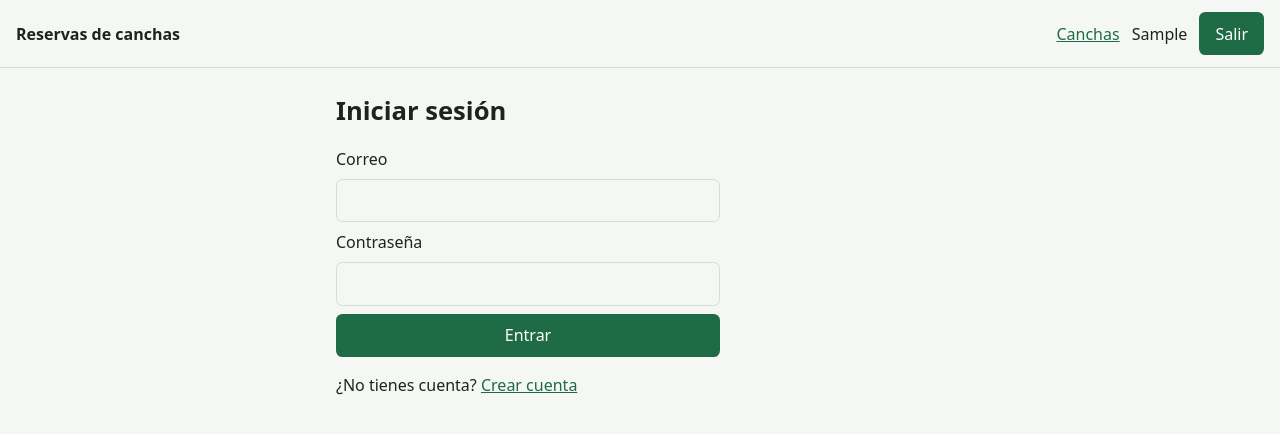
After one commit to Ems0606/DSaIA-Proyecto2, a Django app: page /cuentas/entrar/ in a window 1280 px wide. The commit adds this page. Shown: the top 434 px of the page. Run offline with Django 5.2, Linux system fonts and the light colour scheme; the visitor is signed in with stand-in values (Sample User, id 1).

Commit message:
feat(reservar): modelo Reserva con indice unico parcial, registro, acceso y reservar (C2, #6 y #7)

```diff
--- a/src/config/settings.py
+++ b/src/config/settings.py
@@ -58,6 +58,11 @@ DATABASES = {
     "default": {
         "ENGINE": "django.db.backends.sqlite3",
         "NAME": BASE_DIR / "db.sqlite3",
+        # Transacciones cortas que toman el bloqueo de escritura al empezar: dos reservas
+        # simultáneas se serializan y no fallan a mitad (specs/architecture.md).
+        "OPTIONS": {"transaction_mode": "IMMEDIATE", "timeout": 5},
+        # Archivo y no memoria compartida: la prueba de concurrencia usa hilos con conexiones propias.
+        "TEST": {"NAME": BASE_DIR / "test_db.sqlite3"},
     }
 }
 
@@ -70,4 +75,5 @@ TIME_ZONE = "America/Panama"
 USE_I18N = True
 USE_TZ = True
 STATIC_URL = "/static/"
+LOGIN_URL = "/cuentas/entrar/"
 DEFAULT_AUTO_FIELD = "django.db.models.BigAutoField"
--- a/src/config/urls.py
+++ b/src/config/urls.py
@@ -1,10 +1,14 @@
 """Project routes."""
 from django.urls import path
 
-from src.reservas.views import catalogo, disponibilidad, inicio
+from src.reservas.views import catalogo, disponibilidad, entrar, inicio, registro, reservar, salir
 
 urlpatterns = [
     path("", inicio, name="inicio"),
     path("canchas/", catalogo, name="canchas"),
     path("canchas/<int:cancha_id>/disponibilidad/", disponibilidad, name="disponibilidad"),
+    path("canchas/<int:cancha_id>/reservas/", reservar, name="reservar"),
+    path("cuentas/registro/", registro, name="registro"),
+    path("cuentas/entrar/", entrar, name="entrar"),
+    path("cuentas/salir/", salir, name="salir"),
 ]
--- /dev/null
+++ b/src/reservas/cuentas.py
@@ -0,0 +1,40 @@
+"""Registro y acceso con el sistema de usuarios de Django (D-015).
+
+El correo se guarda como `username`, sin espacios en los extremos y en minúsculas (D-014).
+"""
+from django.contrib.auth import get_user_model
+from django.core.exceptions import ValidationError
+from django.core.validators import validate_email
+
+LARGO_MINIMO_CONTRASENA = 8
+MENSAJE_ACCESO = "El correo o la contraseña no son correctos."
+
+
+def normalizar_correo(texto):
+    return (texto or "").strip().lower()
+
+
+def validar_registro(nombre, correo, contrasena):
+    """Devuelve un diccionario campo -> mensaje con los errores; vacío si todo es válido."""
+    errores = {}
+    if not (nombre or "").strip():
+        errores["nombre"] = "Escribe tu nombre."
+    correo_normalizado = normalizar_correo(correo)
+    try:
+        validate_email(correo_normalizado)
+    except ValidationError:
+        errores["correo"] = "Escribe un correo válido."
+    else:
+        if len(correo_normalizado) > 150:
+            errores["correo"] = "El correo es demasiado largo."
+        elif get_user_model().objects.filter(username=correo_normalizado).exists():
+            errores["correo"] = "Ese correo ya tiene una cuenta."
+    if len(contrasena or "") < LARGO_MINIMO_CONTRASENA:
+        errores["contrasena"] = f"La contraseña debe tener al menos {LARGO_MINIMO_CONTRASENA} caracteres."
+    return errores
+
+
+def crear_usuario(nombre, correo, contrasena):
+    return get_user_model().objects.create_user(
+        username=normalizar_correo(correo), password=contrasena, first_name=nombre.strip()
+    )
--- a/src/reservas/static/reservas/estilo.css
+++ b/src/reservas/static/reservas/estilo.css
@@ -223,3 +223,38 @@ button {
 .nota {
     font-size: 0.9rem;
 }
+
+.encabezado nav {
+    display: flex;
+    flex-wrap: wrap;
+    gap: 0.75rem;
+    align-items: center;
+}
+
+.salir {
+    margin: 0;
+}
+
+.formulario {
+    display: grid;
+    gap: 0.5rem;
+    max-width: 24rem;
+    margin: 1rem 0;
+}
+
+.formulario input {
+    padding: 0.55rem;
+    border: 1px solid var(--borde);
+    border-radius: 0.4rem;
+    background: var(--fondo);
+    color: var(--texto);
+    font: inherit;
+}
+
+.formulario .aviso {
+    margin: 0;
+}
+
+.reservar {
+    margin: 0;
+}
--- a/src/reservas/templates/reservas/base.html
+++ b/src/reservas/templates/reservas/base.html
@@ -9,9 +9,21 @@
 <body>
     <header class="encabezado">
         <a class="marca" href="{% url 'inicio' %}">Reservas de canchas</a>
-        <nav><a href="{% url 'canchas' %}">Canchas</a></nav>
+        <nav>
+            <a href="{% url 'canchas' %}">Canchas</a>
+            {% if user.is_authenticated %}
+            <span class="usuario">{{ user.first_name|default:user.username }}</span>
+            <form method="post" action="{% url 'salir' %}" class="salir">{% csrf_token %}<button type="submit">Salir</button></form>
+            {% else %}
+            <a href="{% url 'entrar' %}">Entrar</a>
+            <a href="{% url 'registro' %}">Crear cuenta</a>
+            {% endif %}
+        </nav>
     </header>
     <main>
+        {% if messages %}
+        {% for mensaje in messages %}<p class="aviso" role="status">{{ mensaje }}</p>{% endfor %}
+        {% endif %}
         {% block contenido %}{% endblock %}
     </main>
 </body>
--- /dev/null
+++ b/src/reservas/templates/reservas/entrar.html
@@ -0,0 +1,19 @@
+{% extends "reservas/base.html" %}
+
+{% block titulo %}Iniciar sesión{% endblock %}
+
+{% block contenido %}
+<h1>Iniciar sesión</h1>
+{% if error %}<p class="aviso error" role="alert">{{ error }}</p>{% endif %}
+<form method="post" class="formulario">{% csrf_token %}
+    <input type="hidden" name="next" value="{{ siguiente }}">
+    <label for="correo">Correo</label>
+    <input id="correo" name="correo" type="email" value="{{ correo }}" required>
+
+    <label for="contrasena">Contraseña</label>
+    <input id="contrasena" name="contrasena" type="password" required>
+
+    <button type="submit">Entrar</button>
+</form>
+<p>¿No tienes cuenta? <a href="{% url 'registro' %}">Crear cuenta</a></p>
+{% endblock %}
--- a/src/reservas/views.py
+++ b/src/reservas/views.py
@@ -1,9 +1,17 @@
+from urllib.parse import urlencode
+
+from django.contrib import messages
+from django.contrib.auth import authenticate, login, logout
+from django.db import OperationalError
+from django.http import HttpResponse
 from django.shortcuts import get_object_or_404, render
+from django.urls import reverse
+from django.utils.http import url_has_allowed_host_and_scheme
 from django.views.decorators.csrf import csrf_exempt
-from django.views.decorators.http import require_safe
+from django.views.decorators.http import require_POST, require_http_methods, require_safe
 
-from src.reservas import reloj, servicios
-from src.reservas.dominio import ZONA_PANAMA, FechaInvalida
+from src.reservas import cuentas, reloj, servicios
+from src.reservas.dominio import ZONA_PANAMA, FechaInvalida, ReservaInvalida
 from src.reservas.models import Cancha
 
 
@@ -35,3 +43,88 @@ def disponibilidad(request, cancha_id):
         return render(request, "reservas/disponibilidad.html", contexto, status=400)
     contexto.update(fecha=fecha, franjas=franjas, error=None)
     return render(request, "reservas/disponibilidad.html", contexto)
+
+
+@require_http_methods(["GET", "POST"])
+def registro(request):
+    if request.method == "GET":
+        return render(request, "reservas/registro.html", {"datos": {}, "errores": {}})
+    datos = {"nombre": request.POST.get("nombre", ""), "correo": request.POST.get("correo", "")}
+    errores = cuentas.validar_registro(datos["nombre"], datos["correo"], request.POST.get("contrasena", ""))
+    if errores:
+        return render(request, "reservas/registro.html", {"datos": datos, "errores": errores}, status=400)
+    cuentas.crear_usuario(datos["nombre"], datos["correo"], request.POST["contrasena"])
+    messages.success(request, "Tu cuenta quedó creada. Ahora inicia sesión.")
+    return _ver_otro(reverse("entrar"))
+
+
+def _ver_otro(url):
+    """Redirección 303 a un GET, como pide el contrato tras un POST válido."""
+    respuesta = HttpResponse(status=303)
+    respuesta["Location"] = url
+    return respuesta
+
+
+def _destino_seguro(request, por_defecto):
+    destino = request.POST.get("next") or request.GET.get("next") or ""
+    if destino and url_has_allowed_host_and_scheme(destino, allowed_hosts={request.get_host()}):
+        return destino
+    return por_defecto
+
+
+@require_http_methods(["GET", "POST"])
+def entrar(request):
+    siguiente = request.POST.get("next") or request.GET.get("next") or ""
+    if request.method == "GET":
+        return render(request, "reservas/entrar.html", {"correo": "", "error": None, "siguiente": siguiente})
+    correo = cuentas.normalizar_correo(request.POST.get("correo"))
+    usuario = authenticate(request, username=correo, password=request.POST.get("contrasena", ""))
+    if usuario is None:
+        contexto = {"correo": request.POST.get("correo", ""), "error": cuentas.MENSAJE_ACCESO, "siguiente": siguiente}
+        return render(request, "reservas/entrar.html", contexto, status=400)
+    login(request, usuario)
+    return _ver_otro(_destino_seguro(request, reverse("canchas")))
+
+
+@require_POST
+def salir(request):
+    logout(request)
+    return _ver_otro(reverse("canchas"))
+
+
+def _volver_a_disponibilidad(cancha, texto_fecha):
+    return f"{reverse('disponibilidad', args=[cancha.pk])}?{urlencode({'fecha': texto_fecha})}"
+
+
+@require_POST
+def reservar(request, cancha_id):
+    cancha = get_object_or_404(Cancha, pk=cancha_id)
+    texto_fecha = request.POST.get("fecha", "")
+    texto_hora = request.POST.get("hora", "")
+    if not request.user.is_authenticated:
+        destino = _volver_a_disponibilidad(cancha, texto_fecha)
+        respuesta = HttpResponse(status=302)
+        respuesta["Location"] = f"{reverse('entrar')}?{urlencode({'next': destino})}"
+        return respuesta
+    try:
+        reserva = servicios.reservar(request.user, cancha, texto_fecha, texto_hora, reloj.ahora())
+    except (FechaInvalida, ReservaInvalida) as error:
+        return _rechazo(request, cancha, texto_fecha, str(error), 400)
+    except servicios.CanchaInactiva:
+        return _rechazo(request, cancha, texto_fecha, "Esa cancha no está disponible para reservar.", 409)
+    except servicios.FranjaOcupada:
+        return _rechazo(request, cancha, texto_fecha, "Esa franja ya está ocupada. Elige otra. (franja_ocupada)", 409)
+    except OperationalError:
+        return _rechazo(request, cancha, texto_fecha, "El sistema está ocupado. Intenta de nuevo en unos segundos.", 503)
+    messages.success(request, f"Reserva confirmada: {cancha.nombre}, {texto_fecha} a las {texto_hora}.")
+    return _ver_otro(_volver_a_disponibilidad(cancha, texto_fecha))
+
+
+def _rechazo(request, cancha, texto_fecha, mensaje, estado):
+    """Pantalla de error de negocio; no se modificó ningún dato (BR12)."""
+    contexto = {"cancha": cancha, "fecha_texto": texto_fecha, "franjas": [], "error": mensaje}
+    try:
+        contexto["fecha"], contexto["franjas"] = servicios.consultar_disponibilidad(cancha, texto_fecha, reloj.ahora())
+    except FechaInvalida:
+        pass
+    return render(request, "reservas/disponibilidad.html", contexto, status=estado)
```
Also changed, not shown: docs/ai-log.md (+2 -1 lines), docs/evidencia-c2/pruebas-verde.md (added, +26 -0 lines), docs/traceability.md (+4 -4 lines), src/reservas/dominio.py (+33 -4 lines), src/reservas/models.py (+34 -0 lines), src/reservas/servicios.py (+41 -7 lines), src/reservas/templates/reservas/disponibilidad.html (+11 -0 lines), src/reservas/templates/reservas/registro.html (added, +23 -0 lines), src/reservas/migrations/0002_reserva.py (added).
